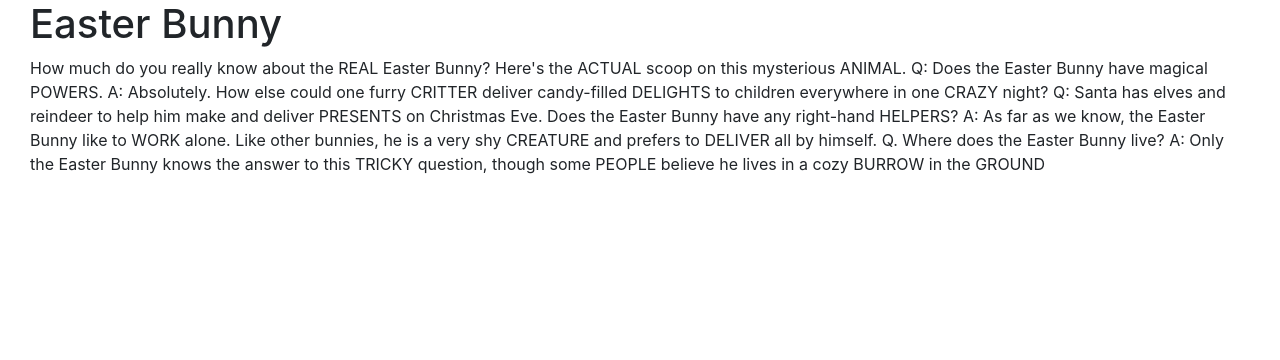
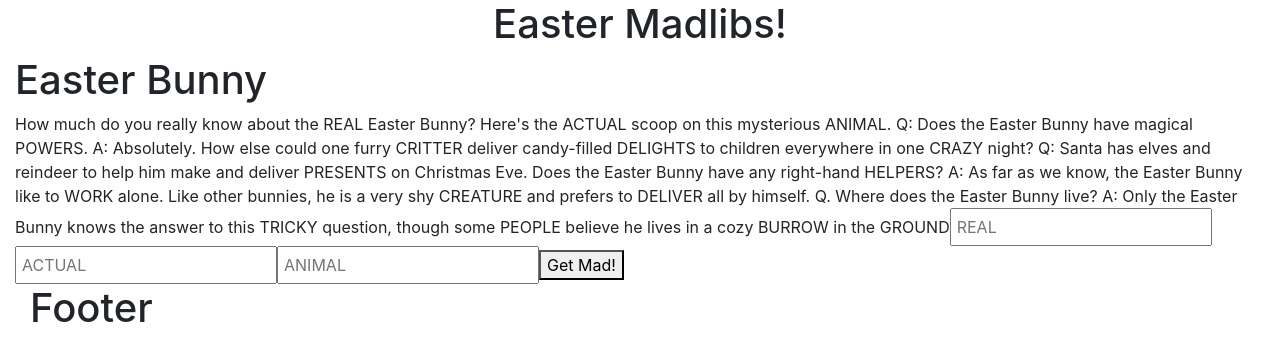
Before and after one commit to jamesmarriott/MadLibs-App, a React (Create React App) app: page / in a window 1280 px wide. Shown: the top 360 px of the page. Built offline with nearby package versions, Linux system fonts and the light colour scheme.

Commit message:
Updated State to display after inputs

```diff
--- a/public/data.json
+++ b/public/data.json
@@ -18,7 +18,7 @@
         {
           "SubId" : 3,
           "InpType" : 3,
-          "InpPos" : 14,
+          "InpPos" : 16,
           "InpDefault" : "ANIMAL"
         }
     ]
--- a/src/App.js
+++ b/src/App.js
@@ -1,22 +1,23 @@
 //import dependencies
-import React, { useState } from "react"
-import { Button, Container, Grid, Row, Col } from "react-bootstrap";
+import React from "react"
+import { Container, Row, Col } from "react-bootstrap";
+import EntryForm from "./EntryForm"
 import Header from "./Header"
-import EntryForm from "./EntryForm"
-import MadLibDisplay from "./MadLibDisplay"
 import Footer from "./Footer"
 import './App.css';
 
 const App = () => {
-  const [show, toggleShow] = useState (false)
+
     return (
        <>
           <Container fluid>
-            <Row>
-              <Col>
-                  <EntryForm/>
-              </Col>
-            </Row>
+            <Header/>
+              <Row>
+                <Col>
+                    <EntryForm/>
+                </Col>
+              </Row>
+            <Footer/>
             </Container>
       </>
     )
--- a/src/EntryForm.js
+++ b/src/EntryForm.js
@@ -1,16 +1,9 @@
 import React, { useState, useEffect } from "react"
-import { FormControl, Button, Container, Grid, Row, Col, Form } from "react-bootstrap";
 import MadLibDisplay from "./MadLibDisplay";
-import MadLibForm from "./MadLibForm"
 
 const EntryForm = () => {
 
-  const [madLib, setMadLib]  = useState()
-  const [userInput, setInputData] = useState({enterNewWord: ""})
-  const [userWord, UseWordsSet] = useState([])
-  const [submitted, setSubmitted] = useState([])
-  const [data, setData] = useState([])
-  const [arrayData, setarrayData] = useState([])
+  const [data, setData] = useState({})
   const [isLoading, setIsLoading] = useState(true)
 
 // useEffect.
@@ -26,18 +19,6 @@ const EntryForm = () => {
   setIsLoading(false)
   }
 
-  function handleSubmit() {
-    alert("this happened")
-  }
-
-  function handleChange(event) {
-    const {name, value} = event.target
-    setMadLib(prevInput => ({
-        ... prevInput,
-        [name] : value}))
-  }
-
-
   return (
     <>
     <div>
--- a/src/Footer.js
+++ b/src/Footer.js
@@ -1,5 +1,5 @@
-import React, { useState } from "react"
-import { Button, Container, Grid, Row, Col } from "react-bootstrap";
+import React from "react"
+import { Container } from "react-bootstrap";
 
 const Footer = () => {
     return (
--- a/src/Header.js
+++ b/src/Header.js
@@ -1,5 +1,5 @@
-import React, { useState } from "react"
-import { Button, Container, Grid, Row, Col } from "react-bootstrap";
+import React from "react"
+import { Container } from "react-bootstrap";
 
 const Header = () => {
     return (
--- a/src/MadLibDisplay.js
+++ b/src/MadLibDisplay.js
@@ -1,23 +1,70 @@
-import React, { useState } from "react"
-import { Button, Container, Grid, Row, Col } from "react-bootstrap";
+import React, { useState, useEffect } from "react"
+import { NavItem } from "react-bootstrap"
+// import displayInput from "./displayInput";
 
-const MadLibDisplay = ({ madLibTitle, imageURL, madLibText, subWords,  ... other }) => {
+const MadLibDisplay = ({ madLibTitle, imageURL, madLibText, subWords,  ...other }) => {
 
 
-    // split the madLibText string into an array
-    // split the subWords into an array
-    // loop through the madLibText - if index number is the same as next subWords then swap it to input
-    // if its not an input put in the word as normal
-
-    return (
-      <>
-        <Container fluid>
-          <h1>{madLibTitle}</h1>
-          <p>{madLibText}</p>
+    const madLibTextArray = Array.from(madLibText.split(" "))
 
 
-        </Container>
-      </>
+    const [userWord, UseWordsSet] = useState([])
+    const [madLib, setMadLib]  = useState()
+    const [userInput, setInputData] = useState({enterNewWord: ""})
+    const [submitted, setSubmitted] = useState([])
+    const [madTextDisplay, setMadTextDisplay] = useState([madLibTextArray])
+
+    function handleSubmit(event) {
+      event.preventDefault()
+      setSubmitted(prevArray =>
+        [... prevArray,
+          //here is a problem
+        ])
+    }
+
+    useEffect(() => {
+
+    })
+
+    function handleChange(event, sub) {
+      const {name, value} = event.target
+
+      setMadLib(prevInput =>
+        ({ ...prevInput,
+          [name]: value})
+        )
+      setMadTextDisplay(prevDisplay => {
+        const newDisplay = [...prevDisplay]
+        newDisplay[0][sub.InpPos-1] = value
+        console.log(newDisplay)
+        return newDisplay
+      })
+      }
+
+return (
+        <div>
+        <form onSubmit={handleSubmit}>
+          <h1>{madLibTitle}</h1>
+          {madTextDisplay[0].map((word, Id) =>
+          <span key={Id}> {word}
+          </span>
+          )}
+          {/* {madTextDisplay.map(word =>
+            <span key={word}> {word}
+            </span>
+          )} */}
+          {Object.values(subWords).map(sub=>
+            <input key="sub.SubId"
+            type="text"
+            name={sub.SubId}
+            value={userInput.userInput}
+            placeHolder={sub.InpDefault}
+            onChange={(e) => {handleChange(e, sub)}}
+          />
+          )}
+        <button>Get Mad!</button>
+        </form>
+        </div>
     )
 }
 
--- /dev/null
+++ b/src/displayInput.js
@@ -0,0 +1,9 @@
+import React from "react"
+
+function displayInput(props) {
+  return (
+  <span>{props}</span>
+  )
+}
+
+export default displayInput
--- /dev/null
+++ b/src/helpers.js
@@ -0,0 +1 @@
+export function checkMatch()
--- a/src/index.js
+++ b/src/index.js
@@ -1,4 +1,4 @@
-import React, { useState } from 'react';
+import React from 'react';
 import ReactDOM from 'react-dom';
 import 'bootstrap/dist/css/bootstrap.min.css';
 import App from './App'
```
Also changed, not shown: 1 other file (tests, documents, lock files or other folders).
